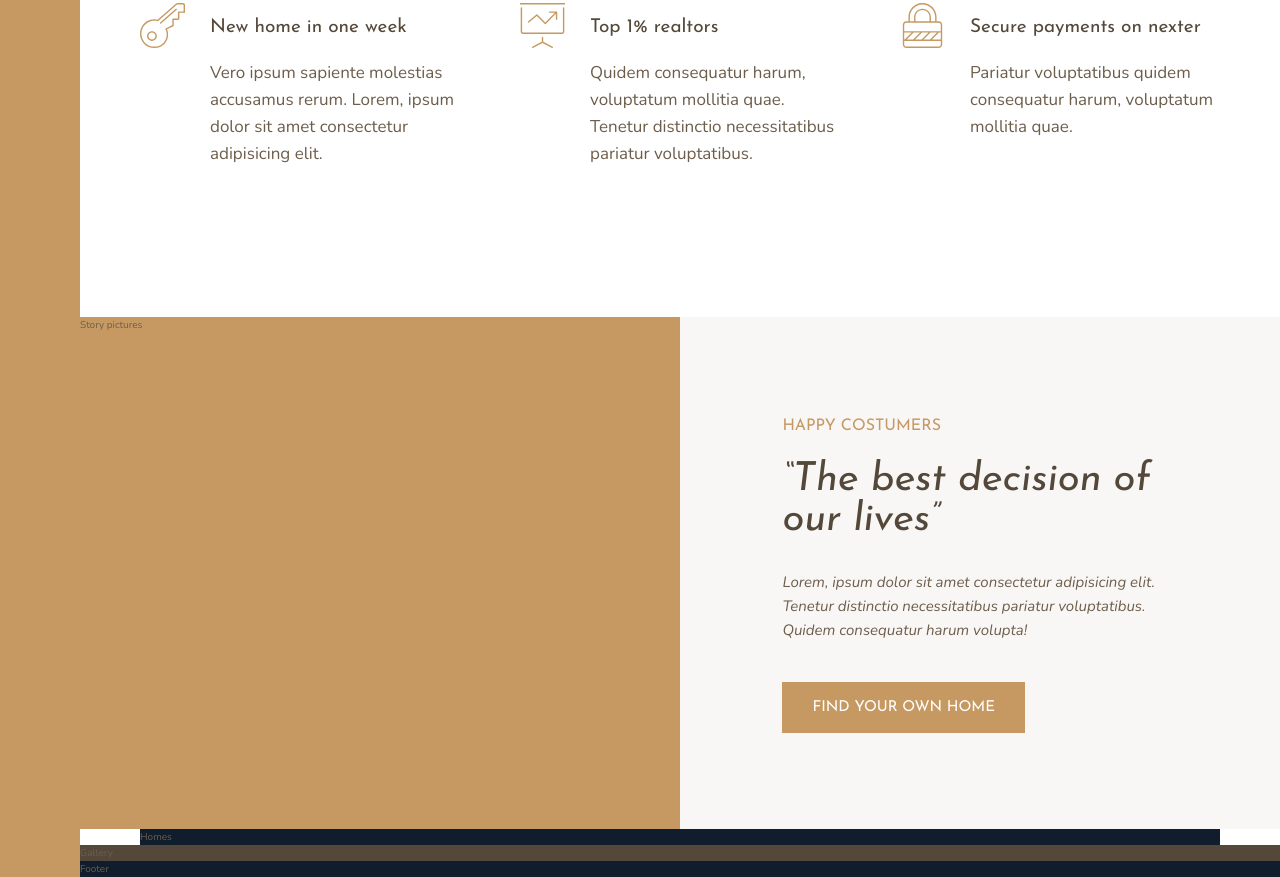
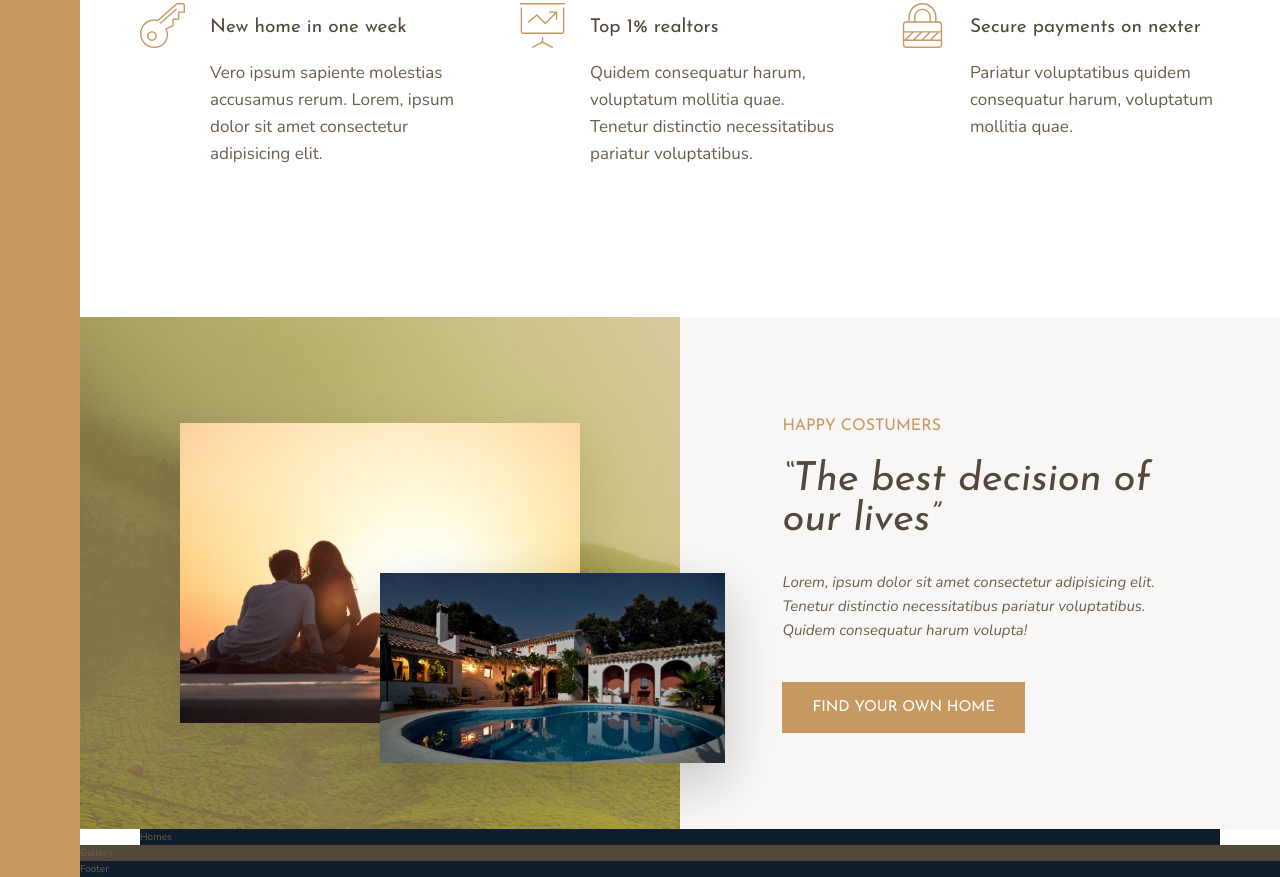
Before and after one commit to vukojevicc/Real_estate_project, a website: page index.html in a window 1280 px wide. Shown: the part 991-1868 px from the top of the page. Drawn offline with nearby package versions, Linux system fonts and the light colour scheme.

Commit message:
story section done

```diff
--- a/index.html
+++ b/index.html
@@ -77,7 +77,8 @@
         </section>
 
         <div class="story__pictures">
-            Story pictures
+            <img src="img/story-1.jpeg" alt="Couple with new house" class="story__img--1">
+            <img src="img/story-2.jpeg" alt="New house" class="story__img--2">
         </div>
 
         <div class="story__content">
--- a/sass/_story.scss
+++ b/sass/_story.scss
@@ -3,6 +3,28 @@
     &__pictures{
         background-color: $color-primary;
         grid-column: full-start / col-end 4;
+        background-image: linear-gradient(rgba($color-primary, .5), rgba($color-primary, .5)), url(../img/back.jpg);
+
+        display: grid;
+        grid-template-columns: repeat(6, 1fr);
+        grid-template-rows: repeat(6, 1fr);
+        align-items: center;
+    }
+
+    &__img--1{
+        width: 100%;
+        grid-column: 2 / 6;
+        grid-row: 2 / 6;
+        box-shadow: 0 2rem 5rem rgba(#000, .1);
+    }
+
+    &__img--2{
+        width: 115%;
+        grid-column: 4 / -1;
+        grid-row: 4 / -1;
+        align-self: start;
+        z-index: 1;
+        box-shadow: 0 2rem 5rem rgba(#000, .2);
     }
 
     &__content{
```
Also changed, not shown: css/style.css.
